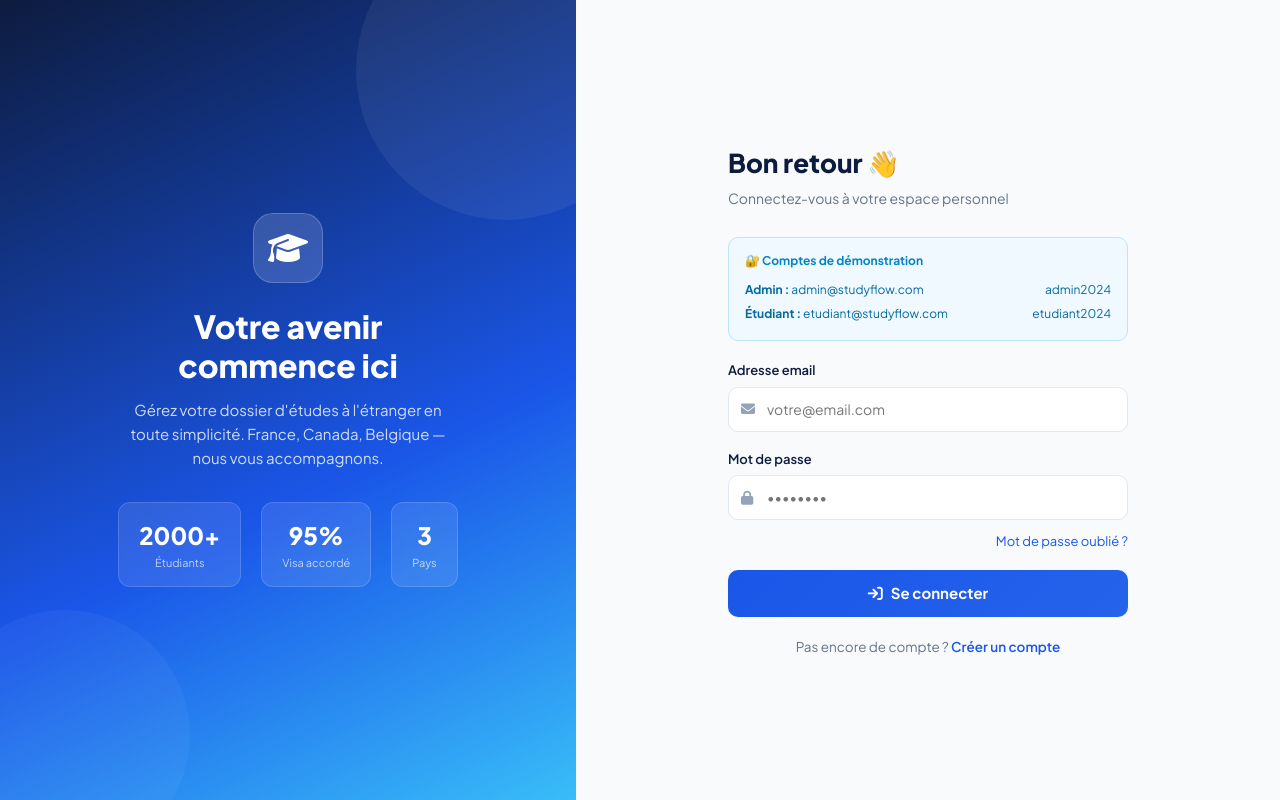
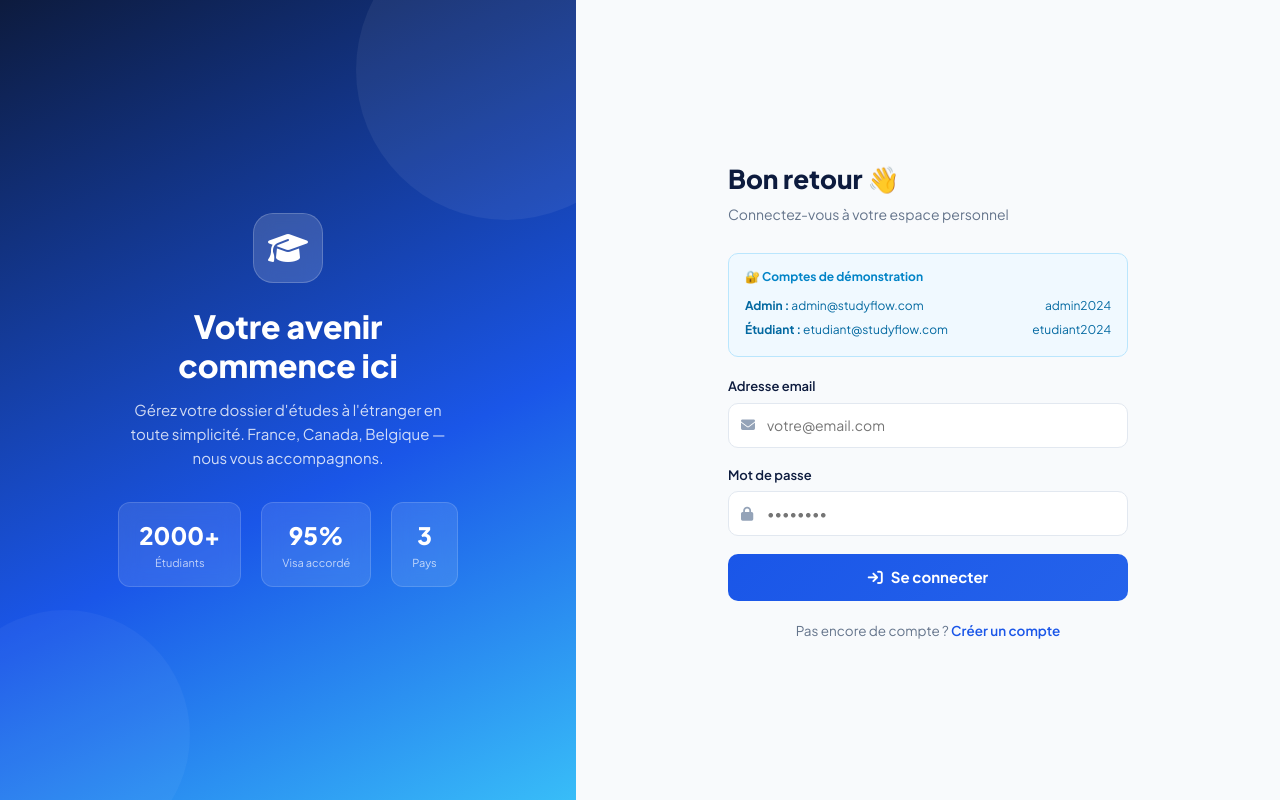
Before and after one commit to skillathebest6-cmd/Study-flow-, a Flask app: page /auth/login in a window 1280 px wide. Run offline with Flask 3, Linux system fonts and the light colour scheme; some libraries are stand-ins or nearby versions.

```diff
--- a/templates/auth/login.html
+++ b/templates/auth/login.html
@@ -199,9 +199,6 @@
             <input type="password" name="password" class="sf-input"
               placeholder="••••••••" required>
           </div>
-          <div style="text-align:right;margin-top:8px;">
-            <a href="{{ url_for('auth.forgot_password') }}" style="color:#1A56E8;font-size:13px;text-decoration:none;">Mot de passe oublié ?</a>
-          </div>
         </div>
         <button type="submit" class="btn-login">
           <i class="fas fa-arrow-right-to-bracket"></i>
```
